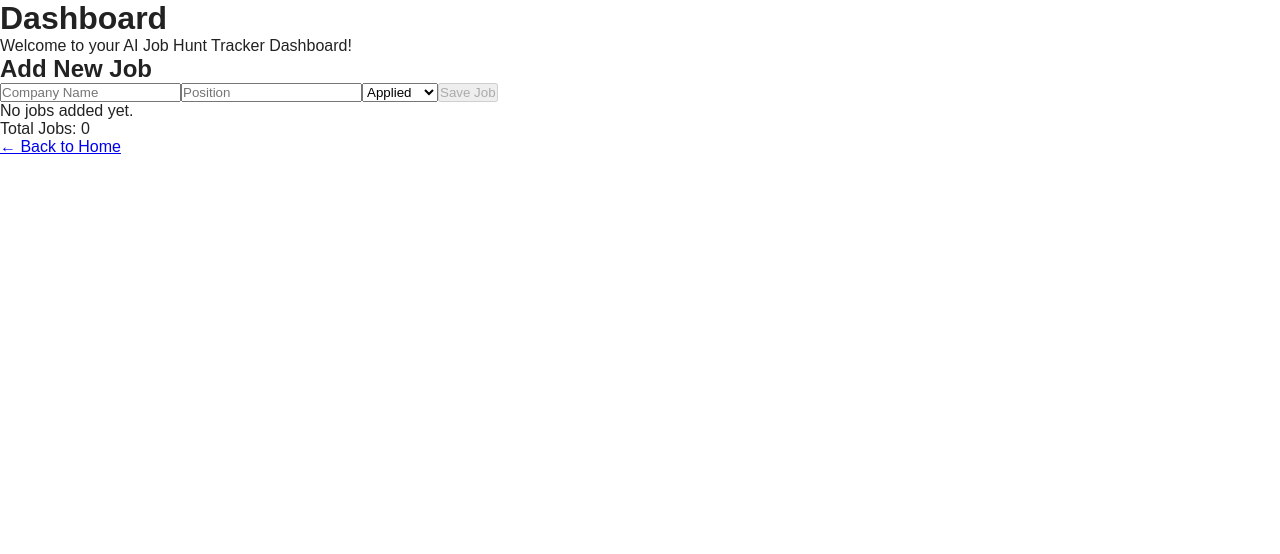
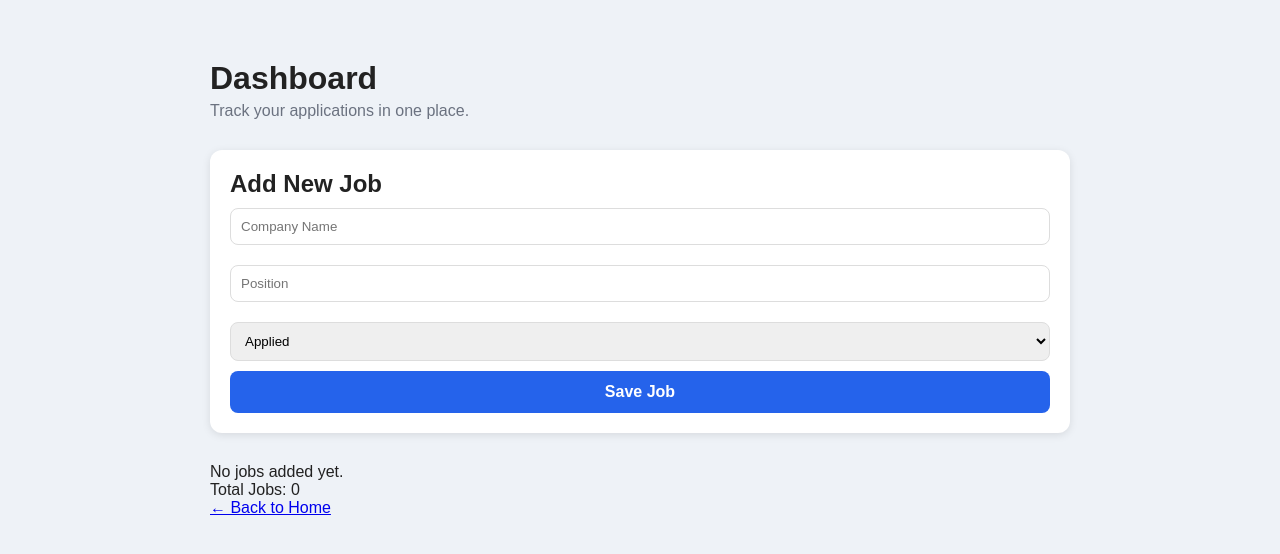
Before and after one commit to shahanayub/AI-Job-Hunt-Tracker, a React (Vite) app in the folder frontend/: page /dashboard in a window 1280 px wide. Shown: the top 554 px of the page. Built offline with nearby package versions, Linux system fonts and the light colour scheme.

Commit message:
feat: enhance dashboard UI

```diff
--- a/frontend/src/App.css
+++ b/frontend/src/App.css
@@ -109,3 +109,132 @@
   color: #666;
   line-height: 1.6;
 }
+
+/* ---------- DASHBOARD SECTION ---------- */
+
+.job-card {
+  background: white;
+  border-radius: 12px;
+  padding: 16px;
+  margin: 16px 0;
+  box-shadow: 0 2px 8px rgba(0, 0, 0, 0.1);
+}
+
+.dashboard {
+  max-width: 900px;
+  margin: 40px auto;
+  padding: 20px;
+}
+
+.job-form {
+  background: white;
+  padding: 20px;
+  border-radius: 12px;
+  box-shadow: 0 2px 8px rgba(0, 0, 0, 0.1);
+  margin-bottom: 30px;
+}
+
+.job-form input,
+.job-form select {
+  width: 100%;
+  padding: 10px;
+  margin: 10px 0;
+  border: 1px solid #ddd;
+  border-radius: 8px;
+  box-sizing: border-box;
+}
+
+.job-form button {
+  width: 100%;
+  background: #2563eb;
+  color: white;
+  border: none;
+  padding: 12px;
+  border-radius: 8px;
+  cursor: pointer;
+  font-size: 16px;
+  font-weight: 600;
+}
+
+.job-form button:hover {
+  background: #1d4ed8;
+}
+
+.job-actions {
+  display: flex;
+  justify-content: flex-end;
+  gap: 10px;
+  margin-top: 12px;
+}
+
+.job-card h2 {
+  margin: 0;
+  font-size: 24px;
+}
+
+.edit-btn {
+  background: #f59e0b;
+  color: white;
+  border: none;
+  padding: 8px 14px;
+  border-radius: 8px;
+  cursor: pointer;
+}
+
+.delete-btn {
+  background: #dc2626;
+  color: white;
+  border: none;
+  padding: 8px 14px;
+  border-radius: 8px;
+  cursor: pointer;
+}
+
+.job-card p {
+  margin: 8px 0;
+}
+
+body {
+  background-color: #eef2f7;
+  font-family: Arial, sans-serif;
+  margin: 0;
+}
+
+h1 {
+  margin-bottom: 5px;
+}
+
+.subtitle {
+  color: #6b7280;
+  margin-top: 0;
+  margin-bottom: 30px;
+}
+
+.status {
+  display: inline-block;
+  padding: 6px 12px;
+  border-radius: 20px;
+  color: white;
+  font-weight: bold;
+}
+
+.applied {
+  background: #2563eb;
+}
+
+.interview {
+  background: #f59e0b;
+}
+
+.offer {
+  background: #16a34a;
+}
+
+.rejected {
+  background: #dc2626;
+}
+
+.job-card:hover {
+  transform: translateY(-4px);
+  transition: 0.2s ease;
+}
--- a/frontend/src/pages/Dashboard.tsx
+++ b/frontend/src/pages/Dashboard.tsx
@@ -28,10 +28,12 @@ function deleteJob(indexToDelete: number) {
   )
 }
   return (
-    <div>
+  <div className="dashboard">
       <h1>Dashboard</h1>
+<p className="subtitle">
+  Track your applications in one place.
+</p>
 
-      <p>Welcome to your AI Job Hunt Tracker Dashboard!</p>
 
 <JobForm
   onAddJob={addJob}
@@ -44,24 +46,15 @@ function deleteJob(indexToDelete: number) {
 <p>Total Jobs: {jobs.length}</p>
 
 {jobs.map((job: any, index) => (
-  <div key={index}>
-    <h3>{job.company}</h3>
+ <div key={index} className="job-card">
+    <h2>{job.company}</h2>
     <p>{job.position}</p>
-    <p
-  style={{
-    color:
-      job.status === 'Offer'
-        ? 'green'
-        : job.status === 'Rejected'
-        ? 'red'
-        : job.status === 'Interview'
-        ? 'orange'
-        : 'blue',
-  }}
->
+ <p className={`status ${job.status.toLowerCase()}`}>
   {job.status}
 </p>
+    <div className="job-actions">
   <button
+  className="edit-btn"
   onClick={() =>
     setEditingJob({
       job,
@@ -71,11 +64,15 @@ function deleteJob(indexToDelete: number) {
 >
   Edit
 </button>
-    <button onClick={() => deleteJob(index)}>
+
+<button
+  className="delete-btn"
+  onClick={() => deleteJob(index)}
+>
   Delete
 </button>
+</div>
 
-    <hr />
   </div>
 ))}
 
```
Lines whose indentation alone changed are shown as unchanged.
